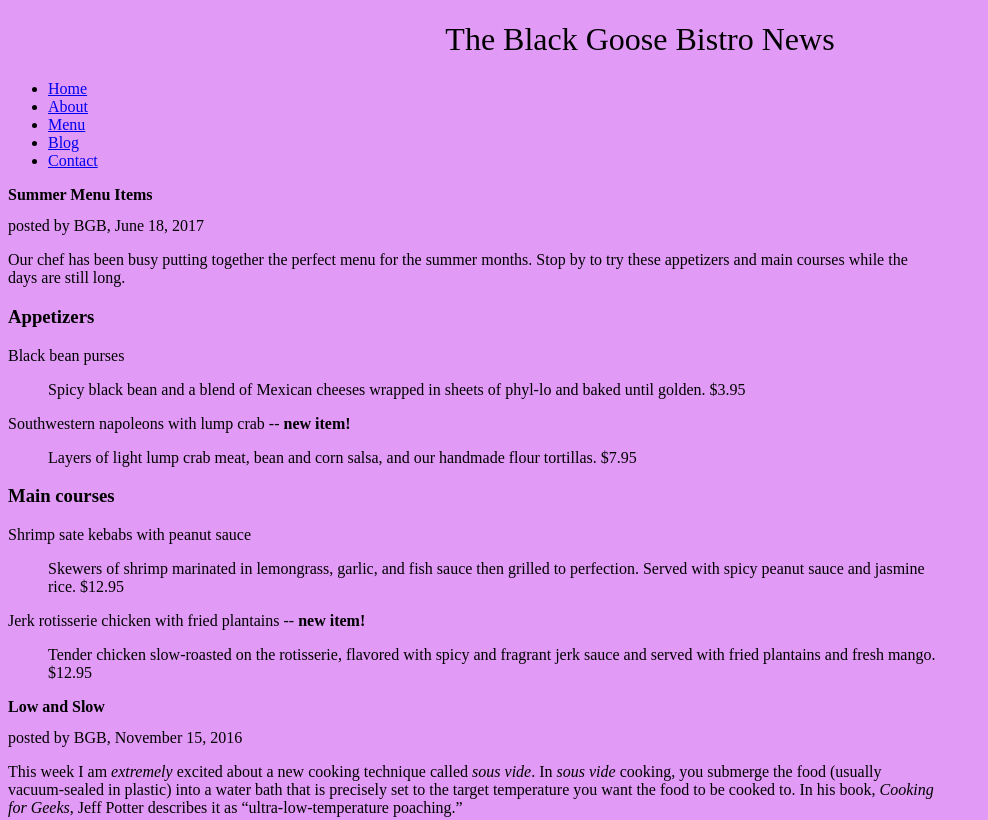
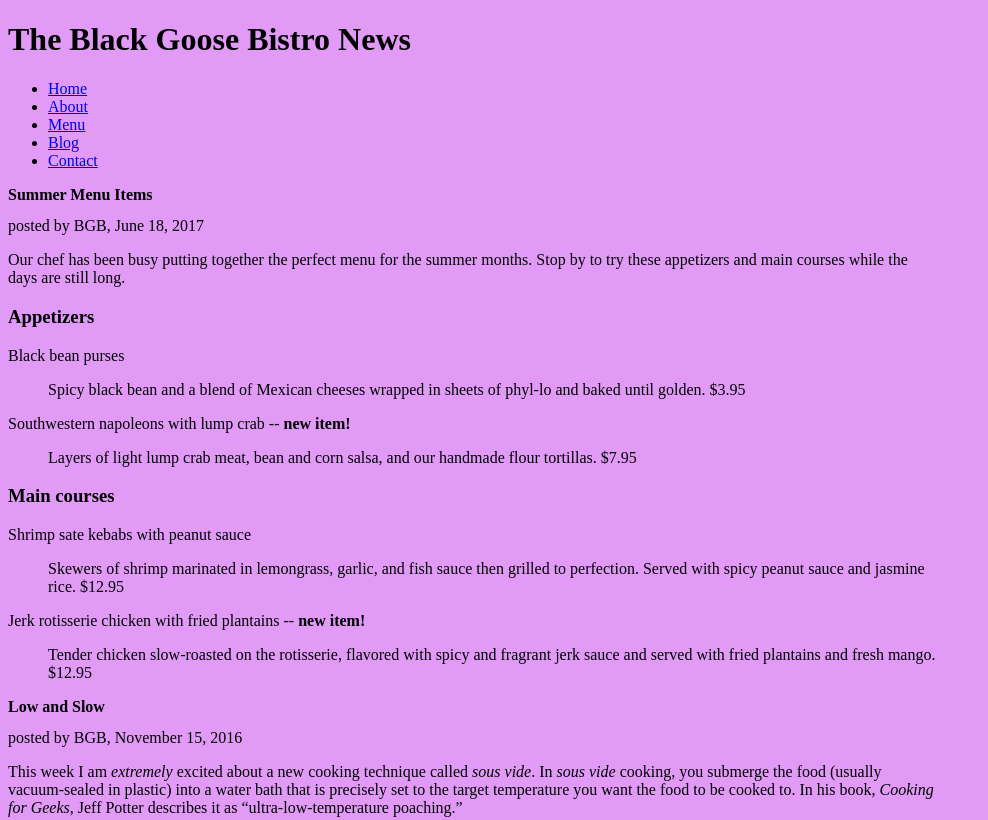
Before and after one commit to Laureninmco/fid, a plain HTML site: page blackgoose/blog.html in a window 1280 px wide. Shown: the top 820 px of the page, without its empty margins (0-988 px from the left). Drawn offline with Linux system fonts and the light colour scheme.

Commit message:
Update blog.html

```diff
--- a/blackgoose/blog.html
+++ b/blackgoose/blog.html
@@ -14,11 +14,9 @@ body {
   background-color: #E19BF7;
     }
 h1 {
-  text-align: center;
+  text-align: left;
 
 	font-family: serif;
-
-	font-weight: normal;
     }
 h2 {
   text-align: left;
```
